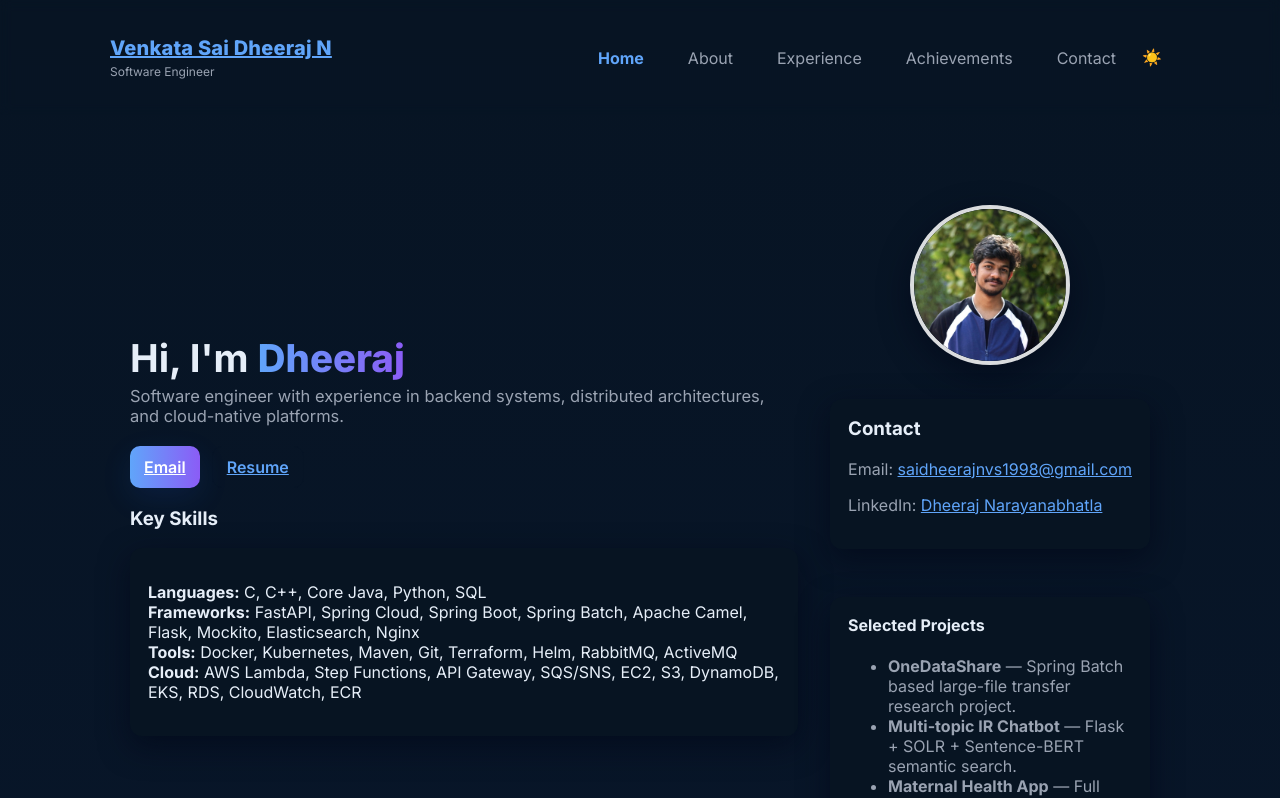
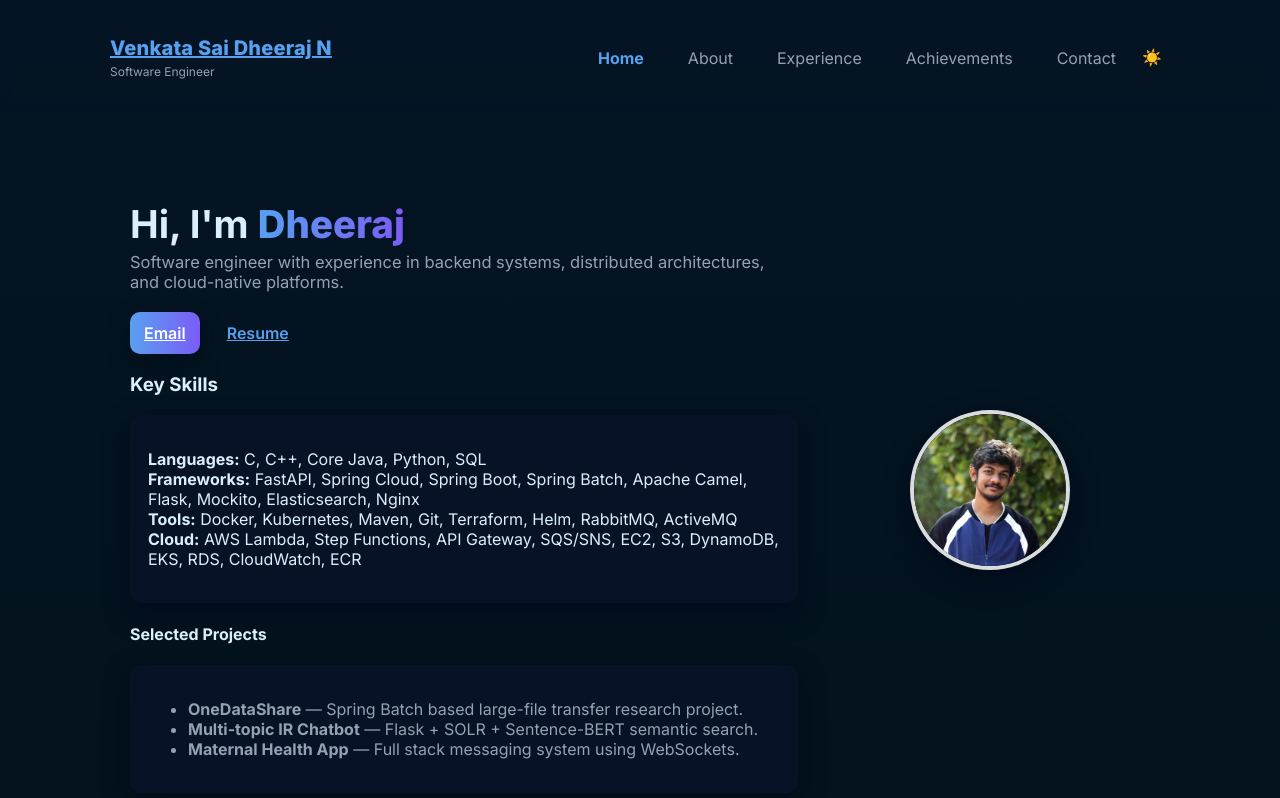
Before and after one commit to saidheerajnvs29/saidheerajnvs29.github.io, a React (Vite) app: page /#/ in a window 1280 px wide. Shown: the top 798 px of the page. Built offline with nearby package versions, Linux system fonts and the light colour scheme.

Commit message:
Fixed UI formatting issues and updated contact info

```diff
--- a/src/components/Footer.jsx
+++ b/src/components/Footer.jsx
@@ -7,7 +7,7 @@ export default function Footer() {
       <div className="container footer-inner">
         <div>© {new Date().getFullYear()} Dheeraj — Built with React & Vite</div>
         <div className="socials">
-          <a href="https://github.com/your-username" target="_blank" rel="noreferrer" aria-label="GitHub"><IconGitHub /></a>
+          <a href="https://github.com/saidheerajnvs29" target="_blank" rel="noreferrer" aria-label="GitHub"><IconGitHub /></a>
           <a href="https://linkedin.com/in/dheeraj-narayanabhatla/" target="_blank" rel="noreferrer" aria-label="LinkedIn"><IconLinkedIn /></a>
           <a href="mailto:saidheerajnvs1998@gmail.com" aria-label="Email"><IconMail /></a>
         </div>
--- a/src/index.css
+++ b/src/index.css
@@ -27,18 +27,24 @@ body{
 
 /* Dark theme overrides: set on <body data-theme="dark"> */
 body[data-theme="dark"]{
-  --bg: rgba(2,6,23,0.6);
-  --surface: #071422;
-  --muted: #9aa3b2;
-  --accent: #60a5fa;
-  --accent-2: #8b5cf6;
-  --glass: rgba(255,255,255,0.04);
-  --text: #e6eef8;
-  --card-shadow: 0 10px 30px rgba(2,6,23,0.6);
-  background: linear-gradient(180deg,#071423 0%, #08162a 100%);
-  --date-bg: rgba(255,255,255,0.06);
-  --date-text: #d6e6ff;
+  /* balanced dark mode: comfortable contrast, muted but legible accents */
+  --bg: rgba(6,10,18,0.95);
+  --surface: #071226; /* deep bluish surface */
+  --muted: #93a2b3; /* soft muted gray-blue */
+  --accent: #58a0f0; /* friendly blue accent */
+  --accent-2: #7b5cf6; /* purple secondary */
+  --glass: rgba(255,255,255,0.03);
+  --text: #dbeefc; /* readable off-white */
+  --card-shadow: 0 10px 26px rgba(2,6,23,0.55);
+  background: linear-gradient(180deg,#041424 0%, #03121a 100%);
+  --date-bg: rgba(255,255,255,0.04);
+  --date-text: #d6e9ff;
+  --card-border: rgba(255,255,255,0.02);
 }
+
+/* dark mode tweaks for interactive elements */
+body[data-theme="dark"] .btn-primary{box-shadow:0 8px 20px rgba(3,12,27,0.6)}
+body[data-theme="dark"] .nav-link:hover{background:rgba(96,165,250,0.06)}
 /* Layout */
 /* reduced vertical spacing to tighten header-to-content gap */
 .container{max-width:var(--page-width);margin:24px auto;padding:0 20px}
--- a/src/pages/Contact.jsx
+++ b/src/pages/Contact.jsx
@@ -24,10 +24,9 @@ export default function Contact() {
             <div className="card">
               <h3 style={{marginTop:0}}>Get in touch</h3>
               <p className="muted">Email: <a href="mailto:saidheerajnvs1998@gmail.com">saidheerajnvs1998@gmail.com</a></p>
-              <p className="muted">LinkedIn: <a href="https://www.linkedin.com/in/dheeraj-narayanabhatla/">Profile</a></p>
 
               <div style={{marginTop:12,display:'flex',gap:8,alignItems:'center'}}>
-                <a href="https://github.com/your-username" target="_blank" rel="noreferrer" className="btn btn-ghost" style={{display:'inline-flex',alignItems:'center',gap:8}}><IconGitHub /> GitHub</a>
+                <a href="https://github.com/saidheerajnvs29" target="_blank" rel="noreferrer" className="btn btn-ghost" style={{display:'inline-flex',alignItems:'center',gap:8}}><IconGitHub /> GitHub</a>
                 <a href="https://linkedin.com/in/dheeraj-narayanabhatla/" target="_blank" rel="noreferrer" className="btn btn-ghost" style={{display:'inline-flex',alignItems:'center',gap:8}}><IconLinkedIn /> LinkedIn</a>
               </div>
             </div>
--- a/src/pages/Home.jsx
+++ b/src/pages/Home.jsx
@@ -25,24 +25,20 @@ export default function Home() {
                 </p>
               </div>
             </div>
+            <div style={{marginTop:16}}>
+              <h4>Selected Projects</h4>
+              <div className="card">
+                <ul className="muted">
+                  <li><strong>OneDataShare</strong> — Spring Batch based large-file transfer research project.</li>
+                  <li><strong>Multi-topic IR Chatbot</strong> — Flask + SOLR + Sentence-BERT semantic search.</li>
+                  <li><strong>Maternal Health App</strong> — Full stack messaging system using WebSockets.</li>
+                </ul>
+              </div>
+            </div>
           </div>
 
           <aside className="hero-right">
             <img src="/dheeraj.JPG" alt="Dheeraj" className="profile" onError={(e)=>{e.currentTarget.src='/profile.svg'}} />
-            <div className="card">
-              <h3 style={{marginTop:0}}>Contact</h3>
-              <p className="muted">Email: <a href="mailto:saidheerajnvs1998@gmail.com">saidheerajnvs1998@gmail.com</a></p>
-              <p className="muted">LinkedIn: <a href="https://www.linkedin.com/in/dheeraj-narayanabhatla/">Dheeraj Narayanabhatla</a></p>
-            </div>
-            <div style={{height:16}} />
-            <div className="card">
-              <h4 style={{marginTop:0}}>Selected Projects</h4>
-              <ul className="muted">
-                <li><strong>OneDataShare</strong> — Spring Batch based large-file transfer research project.</li>
-                <li><strong>Multi-topic IR Chatbot</strong> — Flask + SOLR + Sentence-BERT semantic search.</li>
-                <li><strong>Maternal Health App</strong> — Full stack messaging system using WebSockets.</li>
-              </ul>
-            </div>
           </aside>
         </div>
       </div>
```
